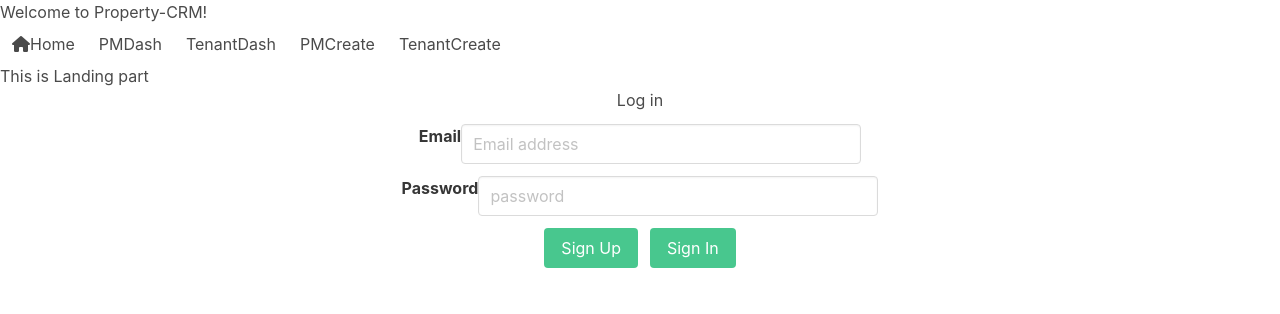
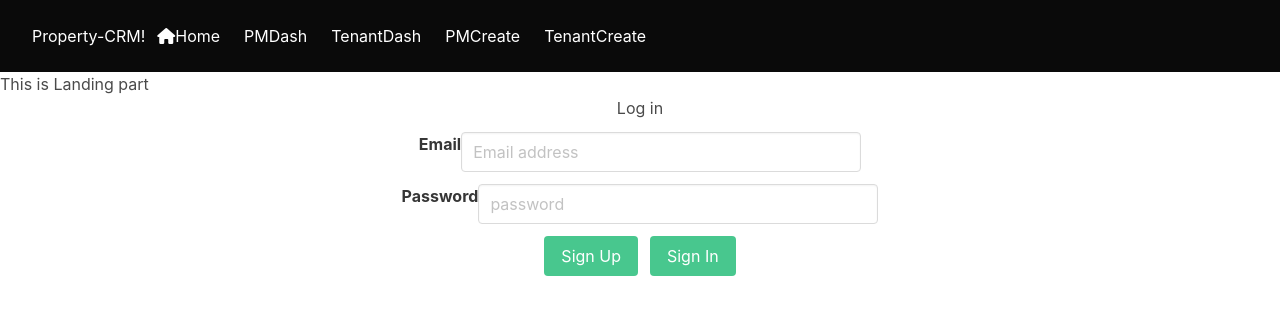
Before and after one commit to ksboyer17/Property-crm, a React (Create React App) app in the folder client/: page / in a window 1280 px wide. Shown: the top 314 px of the page. Built offline with nearby package versions, Linux system fonts and the light colour scheme; some icons are missing.

Commit message:
changed header to black and text white

```diff
--- a/client/src/components/header.js
+++ b/client/src/components/header.js
@@ -5,37 +5,46 @@ export default class Header extends Component {
     //let residentData = this.props.residentData;
     return (
       <React.Fragment>
-        <header id="home navbar is-fixed-top is-spaced ">
-        <h1>Welcome to Property-CRM!</h1>
+        <header className="home navbar is-spaced is-black">
+
           <nav id="nav-wrap" className= "navbar-menu">
             <ul id="nav" className="navbar-start">
+            <h1>Property-CRM!</h1>
               <li className="current">
-
-                <a className="smoothscroll navbar-item" href="home">
-                <i class="fas fa-home"></i>
+                <a className="smoothscroll navbar-item has-text-white" href="home">
+                  <i class="fas fa-home"></i>
                   Home
                 </a>
               </li>
+
+              {/* to be deleted */}
               <li>
-                <a className="smoothscroll navbar-item" href="PMDash">
+                <a className="smoothscroll navbar-item has-text-white" href="PMDash">
                   PMDash
                 </a>
               </li>
+
+              {/* to be deleted */}
               <li>
-                <a className="smoothscroll navbar-item" href="TenantDash">
+                <a className="smoothscroll navbar-item has-text-white" href="TenantDash">
                   TenantDash
                 </a>
               </li>
+
+              {/* to be deleted */}
               <li>
-                <a className="smoothscroll navbar-item" href="PMCreate">
+                <a className="smoothscroll navbar-item has-text-white" href="PMCreate">
                   PMCreate
                 </a>
               </li>
+
+              {/* to be deleted */}
               <li>
-                <a className="smoothscroll navbar-item" href="TenantCreate">
+                <a className="smoothscroll navbar-item has-text-white" href="TenantCreate">
                   TenantCreate
                 </a>
               </li>
+
             </ul>
           </nav>
         </header>
```
